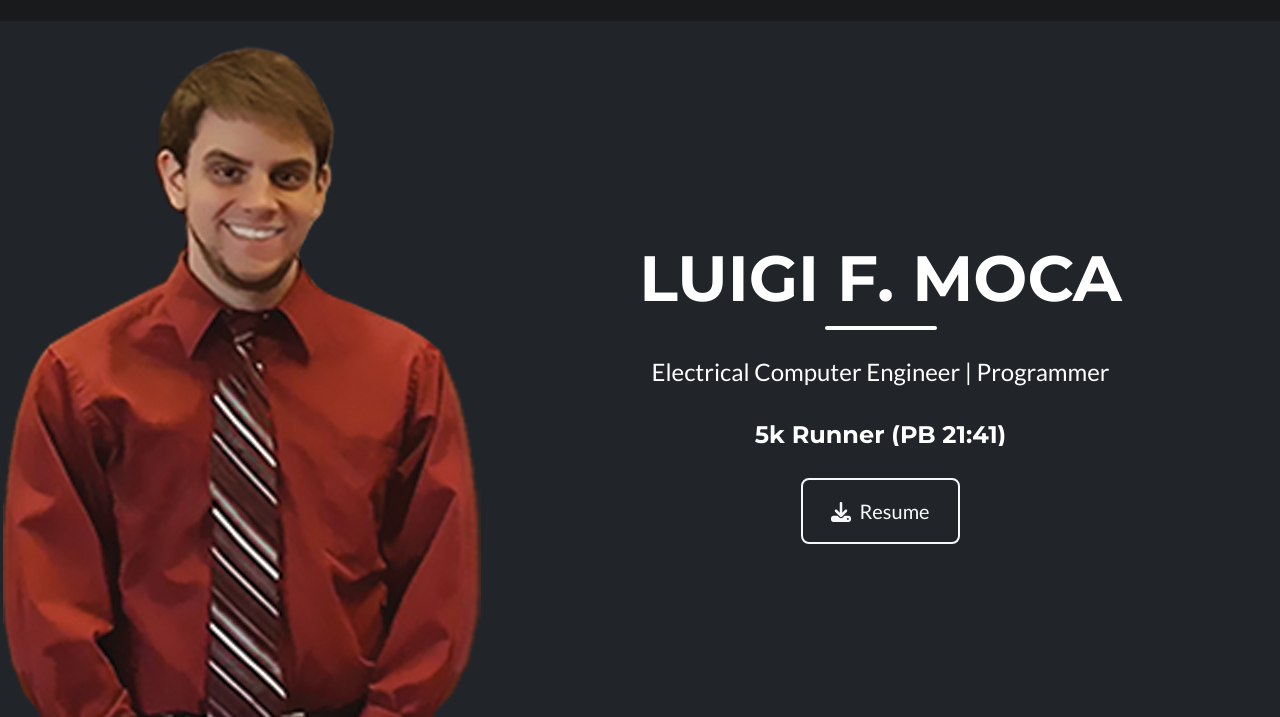
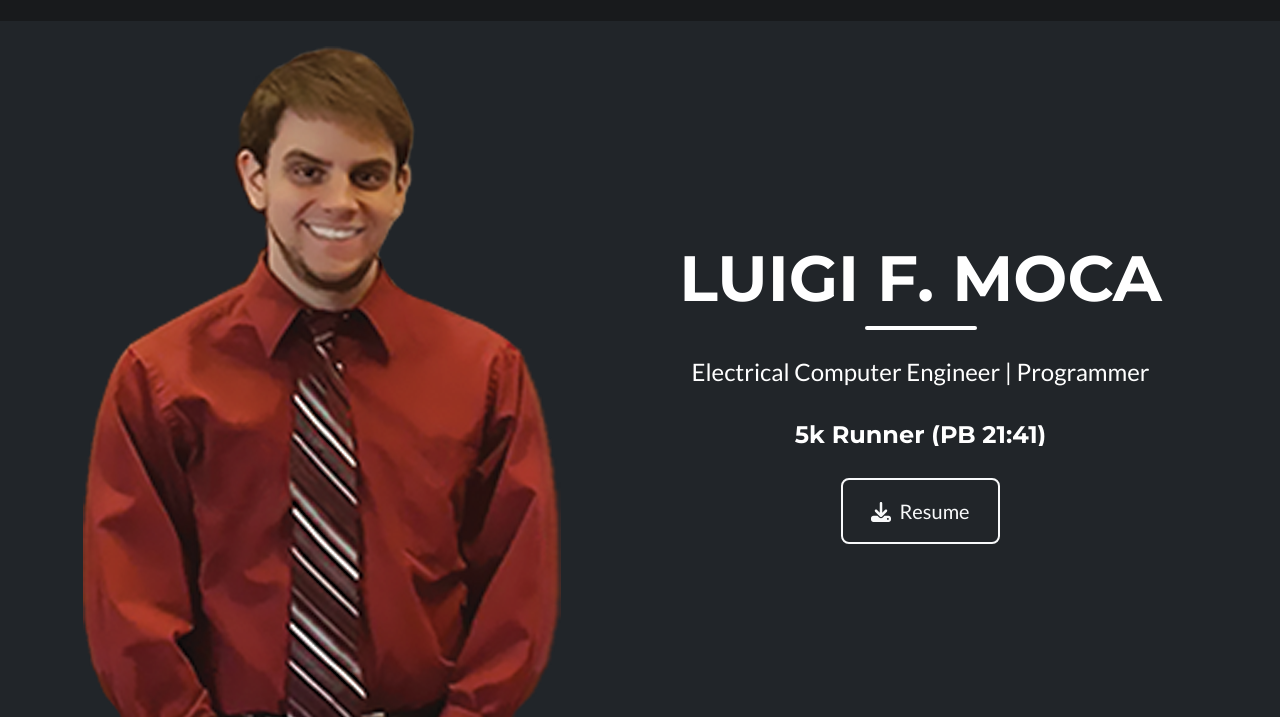
Before and after one commit to LMoca/LMoca.github.io, a plain HTML site: page index.html in a window 1280 px wide. Shown: the part 83-800 px from the top of the page. Drawn offline with nearby package versions, Linux system fonts and the light colour scheme.

Commit message:
Added padding to my image
Added some left padding to my image, so I'm not too close to the window border.

```diff
--- a/index.html
+++ b/index.html
@@ -47,7 +47,7 @@
         <!-- Header -->
         <header class="masthead bg-dark text-white text-center" id="home">
             <div class="d-flex">
-                <img src="assets/me.png"/>
+                <img src="assets/me.png" style="padding-left: 5em;"/>
 
                 <div class="container d-flex align-items-center flex-column" style="justify-content: center;">
                     <h1 class="masthead-heading text-uppercase mb-0">Luigi F. Moca</h1>
```
